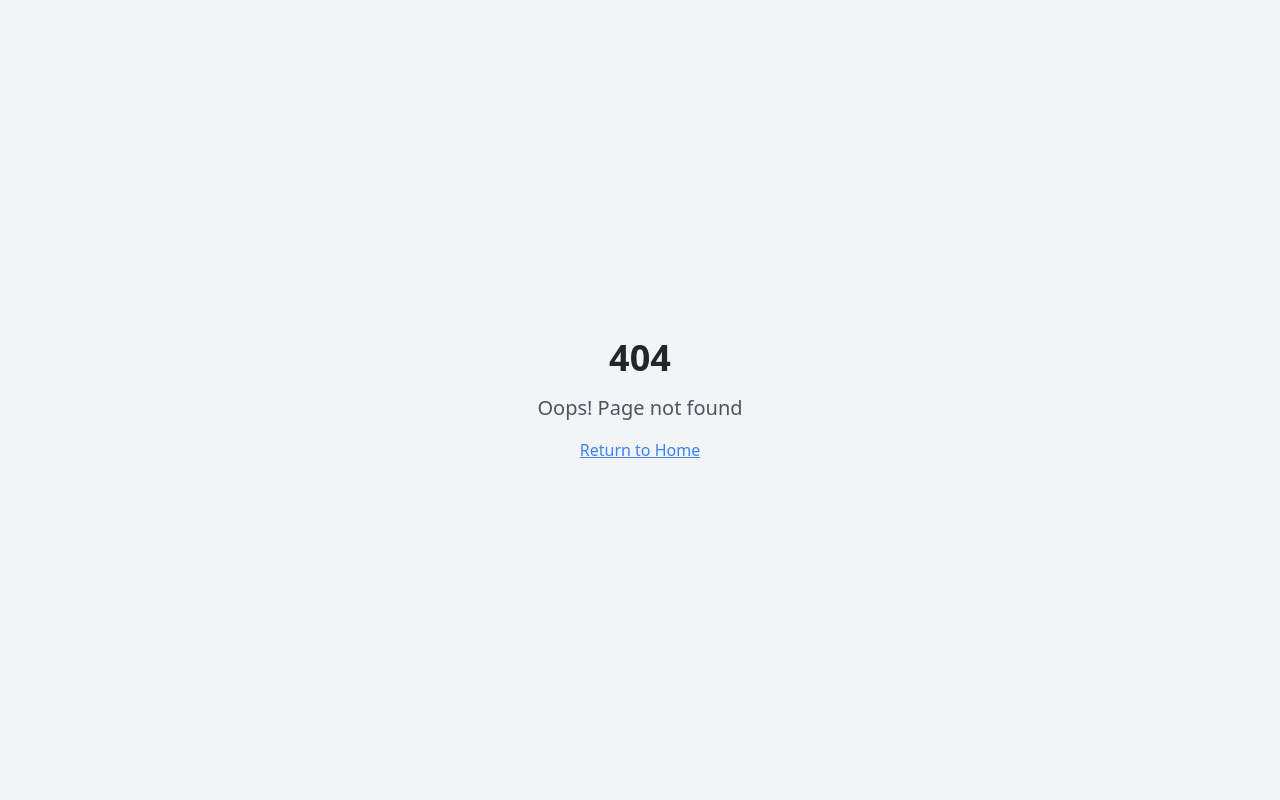
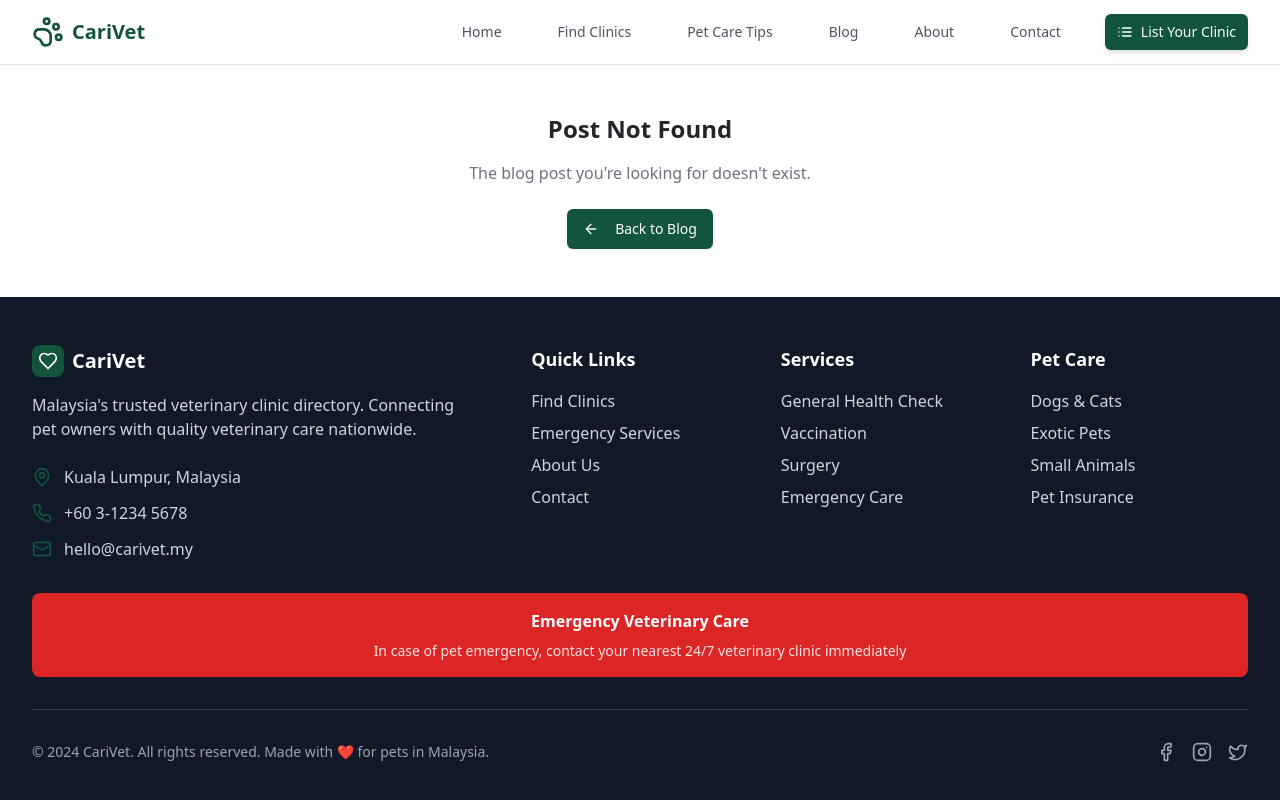
Before and after one commit to CariVet/cari-vet-hub-malaysia, a React (Vite) app: page /blog/1 in a window 1280 px wide. Before the commit this address had no page. Shown: the top 800 px of the page. Built offline with nearby package versions, Linux system fonts and the light colour scheme.

Commit message:
Fix blog post click action.
- The user reported that clicking on a blog post does nothing. This commit addresses the issue.

```diff
--- a/src/App.tsx
+++ b/src/App.tsx
@@ -8,6 +8,7 @@ import Clinics from "./pages/Clinics";
 import ClinicDetails from "./pages/ClinicDetails";
 import PetCareTips from "./pages/PetCareTips";
 import Blog from "./pages/Blog";
+import BlogPost from "./pages/BlogPost";
 import About from "./pages/About";
 import Contact from "./pages/Contact";
 import NotFound from "./pages/NotFound";
@@ -26,6 +27,7 @@ const App = () => (
           <Route path="/clinic/:id" element={<ClinicDetails />} />
           <Route path="/pet-care-tips" element={<PetCareTips />} />
           <Route path="/blog" element={<Blog />} />
+          <Route path="/blog/:slug" element={<BlogPost />} />
           <Route path="/about" element={<About />} />
           <Route path="/contact" element={<Contact />} />
           {/* ADD ALL CUSTOM ROUTES ABOVE THE CATCH-ALL "*" ROUTE */}
--- a/src/pages/Blog.tsx
+++ b/src/pages/Blog.tsx
@@ -2,6 +2,7 @@ import { Card, CardContent, CardHeader } from '@/components/ui/card';
 import { Badge } from '@/components/ui/badge';
 import { Button } from '@/components/ui/button';
 import { Calendar, Clock, User } from 'lucide-react';
+import { Link } from 'react-router-dom';
 import Navigation from '@/components/Navigation';
 import Footer from '@/components/Footer';
 import { getFeaturedPosts, getLatestPosts } from '@/lib/blog';
@@ -91,9 +92,11 @@ const Blog = () => {
                             {article.readTime}
                           </span>
                         </div>
+                        <Link to={`/blog/${article.slug}`}>
                           <Button variant="outline" size="sm">
                             Read more
                           </Button>
+                        </Link>
                       </div>
                     </CardContent>
                   </Card>
@@ -143,9 +146,11 @@ const Blog = () => {
                             {article.readTime}
                           </span>
                         </div>
+                        <Link to={`/blog/${article.slug}`}>
                           <Button variant="outline" size="sm">
                             Read more
                           </Button>
+                        </Link>
                       </div>
                     </CardContent>
                   </Card>
--- /dev/null
+++ b/src/pages/BlogPost.tsx
@@ -0,0 +1,127 @@
+import { useParams, Link } from 'react-router-dom';
+import { ArrowLeft, Calendar, Clock, User } from 'lucide-react';
+import { Button } from '@/components/ui/button';
+import { Badge } from '@/components/ui/badge';
+import Navigation from '@/components/Navigation';
+import Footer from '@/components/Footer';
+import { getBlogPost } from '@/lib/blog';
+
+const BlogPost = () => {
+  const { slug } = useParams<{ slug: string }>();
+  const post = slug ? getBlogPost(slug) : null;
+
+  if (!post) {
+    return (
+      <div className="min-h-screen bg-background">
+        <Navigation />
+        <div className="max-w-4xl mx-auto px-4 sm:px-6 lg:px-8 py-12">
+          <div className="text-center">
+            <h1 className="text-2xl font-bold text-foreground mb-4">Post Not Found</h1>
+            <p className="text-muted-foreground mb-6">The blog post you're looking for doesn't exist.</p>
+            <Link to="/blog">
+              <Button>
+                <ArrowLeft className="w-4 h-4 mr-2" />
+                Back to Blog
+              </Button>
+            </Link>
+          </div>
+        </div>
+        <Footer />
+      </div>
+    );
+  }
+
+  const getCategoryColor = (category: string) => {
+    const colors = {
+      'Preventive Care': 'bg-emerald-100 text-emerald-800',
+      'Wellness': 'bg-blue-100 text-blue-800',
+      'Feline Health': 'bg-purple-100 text-purple-800',
+      'Nutrition': 'bg-orange-100 text-orange-800',
+      'Behavior': 'bg-pink-100 text-pink-800'
+    };
+    return colors[category as keyof typeof colors] || 'bg-gray-100 text-gray-800';
+  };
+
+  return (
+    <div className="min-h-screen bg-background">
+      <Navigation />
+
+      <article className="max-w-4xl mx-auto px-4 sm:px-6 lg:px-8 py-12">
+        {/* Back Button */}
+        <Link to="/blog" className="inline-flex items-center text-primary hover:text-primary/80 mb-8">
+          <ArrowLeft className="w-4 h-4 mr-2" />
+          Back to Blog
+        </Link>
+
+        {/* Article Header */}
+        <header className="mb-8">
+          <div className="flex items-center gap-2 mb-4">
+            <Badge className={getCategoryColor(post.category)}>
+              {post.category}
+            </Badge>
+            <span className="text-sm text-muted-foreground flex items-center gap-1">
+              <Calendar className="w-3 h-3" />
+              {new Date(post.date).toLocaleDateString()}
+            </span>
+          </div>
+
+          <h1 className="text-3xl md:text-4xl font-bold text-foreground mb-4">
+            {post.title}
+          </h1>
+
+          <p className="text-xl text-muted-foreground mb-6">
+            {post.description}
+          </p>
+
+          <div className="flex items-center gap-4 text-sm text-muted-foreground">
+            <span className="flex items-center gap-1">
+              <User className="w-4 h-4" />
+              {post.author}
+            </span>
+            <span className="flex items-center gap-1">
+              <Clock className="w-4 h-4" />
+              {post.readTime}
+            </span>
+          </div>
+        </header>
+
+        {/* Featured Image */}
+        {post.image && (
+          <div className="mb-8">
+            <img
+              src={post.image}
+              alt={post.title}
+              className="w-full h-64 md:h-96 object-cover rounded-lg"
+            />
+          </div>
+        )}
+
+        {/* Article Content */}
+        <div className="prose prose-lg max-w-none">
+          <div className="whitespace-pre-wrap text-foreground leading-relaxed">
+            {post.content}
+          </div>
+        </div>
+
+        {/* Article Footer */}
+        <footer className="mt-12 pt-8 border-t border-border">
+          <div className="flex items-center justify-between">
+            <div className="text-sm text-muted-foreground">
+              Published on {new Date(post.date).toLocaleDateString()} by {post.author}
+            </div>
+            <Link to="/blog">
+              <Button variant="outline">
+                <ArrowLeft className="w-4 h-4 mr-2" />
+                Back to Blog
+              </Button>
+            </Link>
+          </div>
+        </footer>
+      </article>
+
+      <Footer />
+    </div>
+  );
+};
+
+export default BlogPost;
```
Lines whose indentation alone changed are shown as unchanged.
